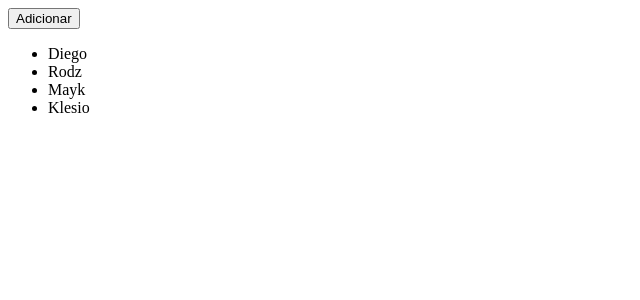
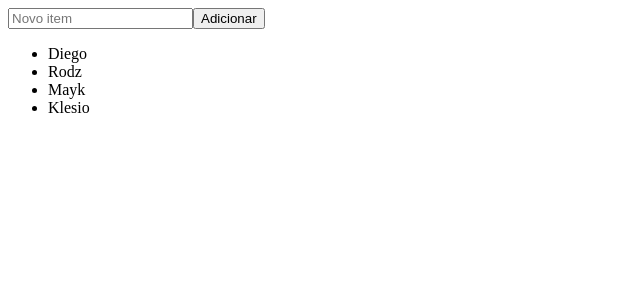
Before and after one commit to klsio22/react-unit-testing, a React (Vite) app: page / in a window 1280 px wide. Shown: the top 300 px of the page, without its empty margins (0-640 px from the left). Built offline with nearby package versions, Linux system fonts and the light colour scheme.

Commit message:
testing input and add new item in button

```diff
--- a/src/App.tsx
+++ b/src/App.tsx
@@ -1,23 +1,25 @@
-import { useState } from "react";
+import { useState } from 'react';
 
 function App() {
-  const [list, setList] = useState(['Diego','Rodz','Mayk','Klesio'])
+  const [newItem, setNewItem] = useState('');
+  const [list, setList] = useState(['Diego', 'Rodz', 'Mayk', 'Klesio']);
 
-  function addToList(){
-    setList(state=> [...state,'Novo'])
+  function addToList() {
+    setList((state) => [...state, newItem]);
   }
 
-  return(
+  return (
     <>
-      <button onClick={addToList}>
-        Adicionar
-      </button>
+    <input placeholder='Novo item' value={newItem} onChange={e => setNewItem (e.target.value)} />
+      <button onClick={addToList}>Adicionar</button>
 
       <ul>
-        {list.map(item => <li key={item}>{item}</li>)}
+        {list.map((item) => (
+          <li key={item}>{item}</li>
+        ))}
       </ul>
     </>
-  )
+  );
 }
 
 export default App;
```
Also changed, not shown: 1 other file (tests, documents, lock files or other folders).
